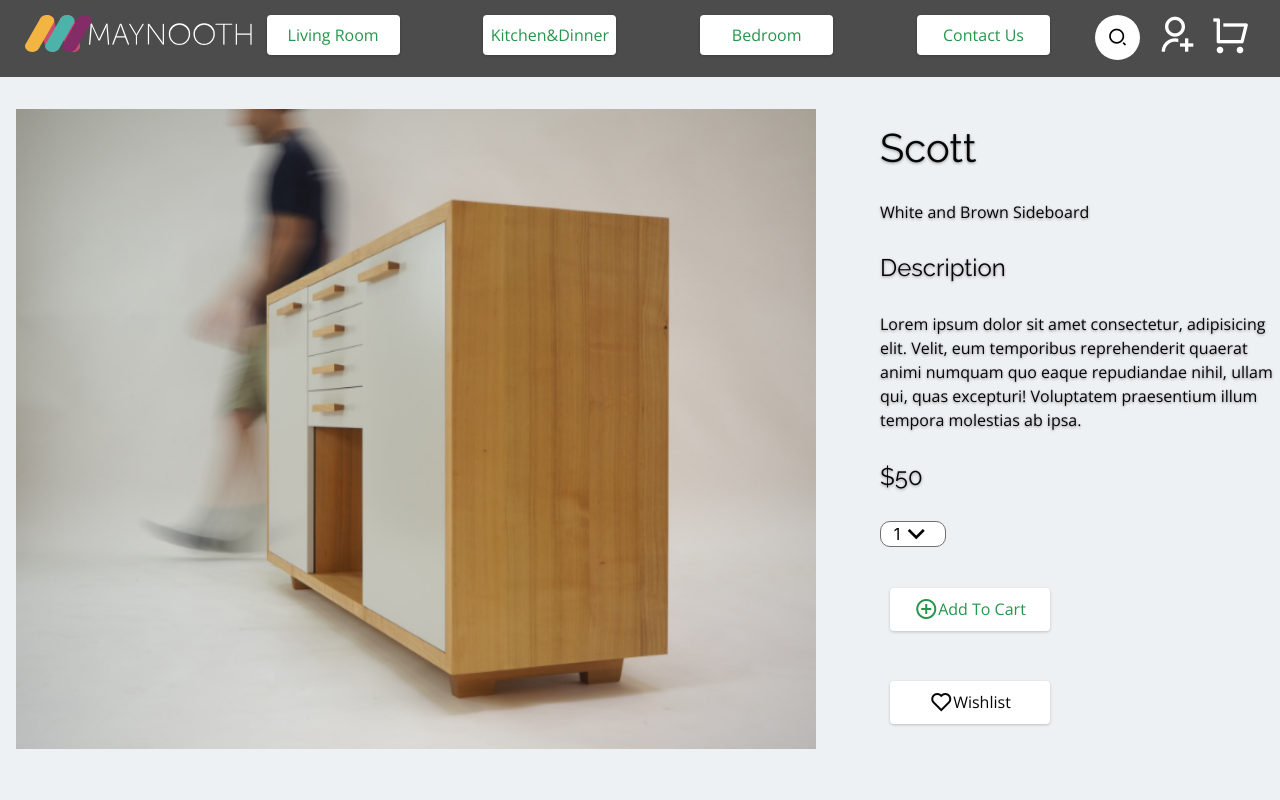
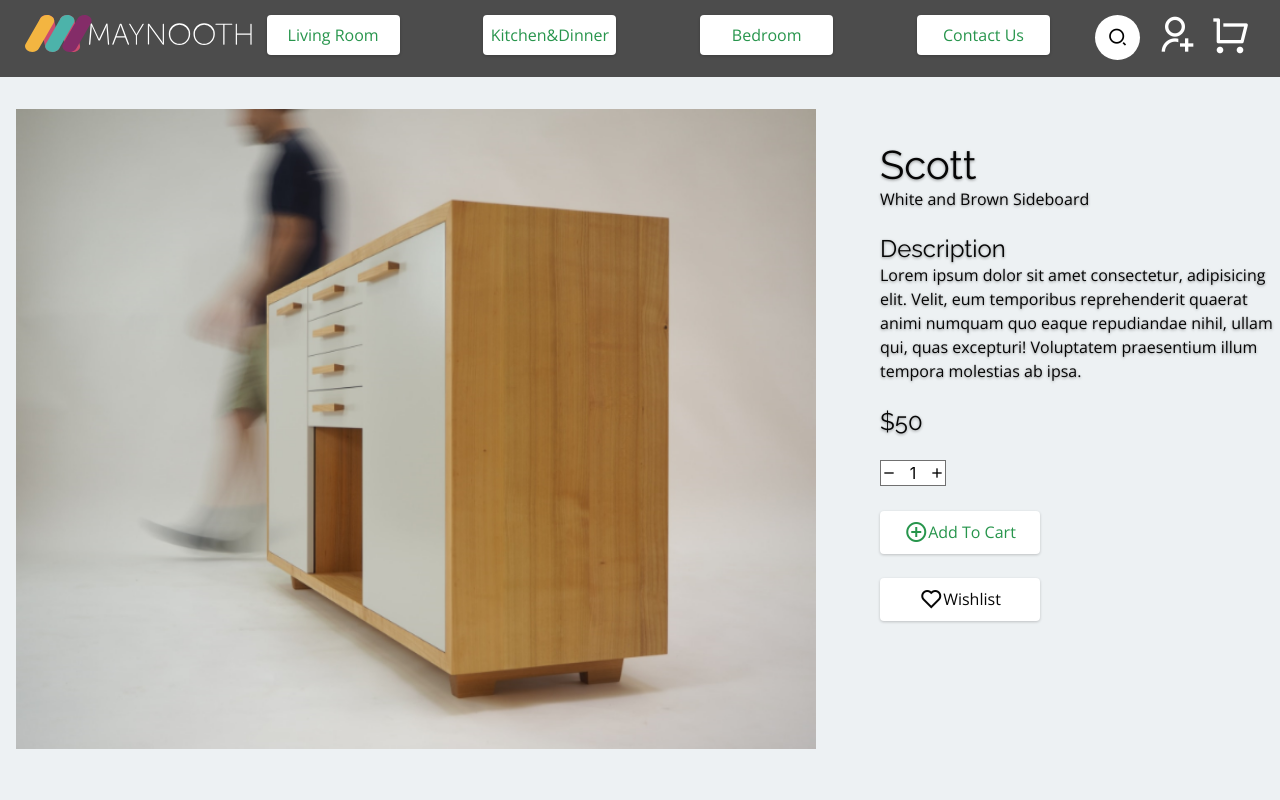
Before and after one commit to neelesh17/Mayooth-Furniture, a React (Create React App) app in the folder client/: page /product in a window 1280 px wide. Shown: the top 800 px of the page. Built offline with nearby package versions, Linux system fonts and the light colour scheme.

Commit message:
added textarea and submit buttom to the forms

```diff
--- a/client/src/components/form-input/form-input.styles.jsx
+++ b/client/src/components/form-input/form-input.styles.jsx
@@ -19,10 +19,6 @@ export const GroupContainer = styled.div`
     input[type='number']::-webkit-outer-spin-button {
         -webkit-appearance: none;
         margin: 0;
-    }
-    input[name="message"]{
-        width: 1312px;
-        height: 220px;
     }
 `;
 
@@ -62,3 +58,23 @@ export const FormInputContainer = styled.input`
         ${ShrinkLabelStyles};
     }
 `;
+
+export const FormTextAreaContainer = styled.textarea`
+    background: none;
+    background-color: white;
+    color: "black";
+    font-size: 18px;
+    padding: 1% 1% 1% 1%;
+    display: block;
+    width: 65em;
+    height: 13em;
+    border: none;
+    border-radius: 8px;
+    box-shadow: 0px 5px 10px #00000029;
+    resize: none;
+    margin-bottom: 2em;
+    outline: none;
+    &:focus ~ .label {
+        ${ShrinkLabelStyles};
+    }
+`;
--- /dev/null
+++ b/client/src/components/form-input/form-textarea.component.jsx
@@ -0,0 +1,24 @@
+import React from 'react';
+
+import {GroupContainer, FormTextAreaContainer, FormInputLabel} from './form-input.styles';
+
+const FormTextArea = ({ handleChange, label, ...otherProps}) => (
+    <GroupContainer>
+        <FormTextAreaContainer onChange={handleChange} {...otherProps} />
+        {
+            label ?
+            (<FormInputLabel
+                className={`
+                        ${otherProps.value.length ?
+                        'shrink' :
+                        null}
+                        label`
+            }>
+                {label}
+            </FormInputLabel>)
+            : null
+        }
+    </GroupContainer>
+);
+
+export default FormTextArea;
--- a/client/src/components/sign-in/sign-in.component.jsx
+++ b/client/src/components/sign-in/sign-in.component.jsx
@@ -48,7 +48,7 @@ const SignIn = ({history}) => {
                     <input className="input" type="checkbox" name="remember" />
                     <label className="input" for="remember">Remember me</label>
                 </div>
-                <CustomButton backgroundColor="rgba(39, 149, 76, 1)"  width="20em" height="4em">
+                <CustomButton backgroundColor="rgba(39, 149, 76, 1)"  type="submit" width="20em" height="4em">
                     <Text color="rgba(255, 255, 255, 1)" font="30px Raleway">Sign In</Text>
                 </CustomButton>
             </FormContainer>
--- a/client/src/components/sign-in/sign-in.styles.jsx
+++ b/client/src/components/sign-in/sign-in.styles.jsx
@@ -4,7 +4,7 @@ import{fade, Text} from '../style-utils/utils.styles';
 export const SignUpContainer = styled.div`
     display: flex;
     justify-content: center;
-    padding: 5em;
+    padding: 9em;
 `;
 
 export const FormContainer = styled.form`
--- a/client/src/components/sign-up/sign-up.component.jsx
+++ b/client/src/components/sign-up/sign-up.component.jsx
@@ -42,7 +42,7 @@ const SignUp = ({history}) => {
                 />
                 <FormInput
                     type="number"
-                    name="numer"
+                    name="number"
                     value={number}
                     handleChange={handleChange}
                     label="Phone Number"
@@ -66,14 +66,14 @@ const SignUp = ({history}) => {
                 />
                 <FormInput
                     type="password"
-                    name="confirm password"
+                    name="confirmPassword"
                     value={confirmPassword}
                     handleChange={handleChange}
                     label="Confirm Password"
                     required
                 />
                 <div style={{padding: "10px 0"}}>
-                    <input type="radio" name="terms" className="input" />
+                    <input type="radio" name="terms" className="input" required/>
                     <label for="terms" className="input">
                         I Agree with the <Link>Terms & Conditions</Link> of Maynooth Furniture
                     </label>
@@ -82,7 +82,7 @@ const SignUp = ({history}) => {
                     <input className="input" type="checkbox" name="remember" />
                     <label className="input" for="remember">Remember me</label>
                 </div>
-                <CustomButton backgroundColor="rgba(39, 149, 76, 1)"  width="20em" height="4em">
+                <CustomButton backgroundColor="rgba(39, 149, 76, 1)"  type="submit" width="20em" height="4em">
                     <Text color="rgba(255, 255, 255, 1)" font="30px Raleway">Sign Up</Text>
                 </CustomButton>
             </FormContainer>
--- a/client/src/components/style-utils/utils.styles.jsx
+++ b/client/src/components/style-utils/utils.styles.jsx
@@ -15,7 +15,7 @@ export const CustomButton = styled.button`
     color: ${props => props.color};
     background-color: ${props => props.backgroundColor};
     box-shadow:  0 1px 3px rgba(0, 0, 0, 0.2);
-
+    outline: none;
 `;
 
 export const Text = styled.p`
--- a/client/src/pages/contactuspage/contactus.component.jsx
+++ b/client/src/pages/contactuspage/contactus.component.jsx
@@ -3,7 +3,11 @@ import React, {useState} from 'react';
 import {ReactComponent as Logo} from '../../assets/Logo-Maynooth-Option2.svg';
 
 import FormInput from '../../components/form-input/form-input.component';
-import  {ContactUsContainer, LogoContainer,  Form, TextContainer, FormContainer} from './contactus.styles';
+import FormTextArea from  '../../components/form-input/form-textarea.component';
+
+import  {ContactUsContainer, LogoContainer,  Form,
+    TextContainer, FormContainer} from './contactus.styles';
+import {CustomButton, Text} from '../../components/style-utils/utils.styles';
 
 const ContactUs = () => {
     const [ messageCredentials, setCredentials ] = useState({
@@ -23,7 +27,7 @@ const ContactUs = () => {
 
     return(
     <ContactUsContainer>
-        <Form>
+        <Form id="contactus">
             <FormContainer>
                 <div style={{width: "50%"}}>
                     <FormInput type="text"
@@ -63,13 +67,17 @@ const ContactUs = () => {
                     </LogoContainer>
                 </div>
             </FormContainer>
-            <FormInput type="text"
+            <FormTextArea type="text"
                 name="message"
                 value={message}
                 handleChange={handleChange}
                 label="Message"
+                form="contactus"
                 required
             />
+            <CustomButton backgroundColor="rgba(39, 149, 76, 1)"  type="submit" width="20em" height="4em">
+                    <Text color="rgba(255, 255, 255, 1)" font="30px Raleway">Submit</Text>
+            </CustomButton>
         </Form>
     </ContactUsContainer>
     )
--- a/client/src/pages/contactuspage/contactus.styles.jsx
+++ b/client/src/pages/contactuspage/contactus.styles.jsx
@@ -6,6 +6,7 @@ export const ContactUsContainer = styled.div`
     background-color: #EDF1F3;
     margin: 0;
     width: 100%;
+    padding-bottom: 3em;
 `;
 
 export const Form = styled.form`
--- a/client/src/pages/productpage/productpage.component.jsx
+++ b/client/src/pages/productpage/productpage.component.jsx
@@ -1,4 +1,4 @@
-import React from 'react';
+import React, {useState} from 'react';
 
 import { ProductPageContainer, TextContainer, DesciptionContainer,
     ProductContainer, RelatedProductContainer, QuantityContainer
@@ -10,21 +10,33 @@ import SlideProducts from '../../components/slide-products/slide-product.compone
 
 const ProductPage = () => {
     const {name, image, description, price, company} = ProductItem;
+    let [User, setQuantity] = useState({
+        quantity: 1,
+    });
+
+    const {quantity} = User;
     return(
     <ProductPageContainer>
         <ProductContainer>
             <ImageContainer src={image} width="50em" height="40em" />
             <TextContainer>
+                <div>
                     <Text font="40px Raleway">{company}</Text>
                     <Text font="16px Open Sans">{name}</Text>
+                </div>
+
+                <div>
                     <Text font="24px/29px Raleway">Description</Text>
                     <DesciptionContainer>
                         <Text font="16px/24px Open Sans">{description}</Text>
                     </DesciptionContainer>
+                </div>
                 <Text font="24px/29px Raleway">{price}</Text>
                 <QuantityContainer>
-                    <span>1</span>
-                    <i class="ri-arrow-down-s-line ri-2x"></i></QuantityContainer>
+                    <i class="ri-subtract-line" onClick={() => {if(quantity>1) setQuantity({quantity: quantity-1})}}/>
+                    <span>{quantity}</span>
+                    <i class="ri-add-line" onClick={() => setQuantity({quantity: quantity +1 })}/>
+                </QuantityContainer>
                 <CustomButton backgroundColor="rgba(255, 255, 255, 1)" color="rgba(39, 149, 76, 1)" width="10em" height="2.7em">
                     <i class="ri-add-circle-line ri-xl"></i>Add To Cart
                 </CustomButton>
--- a/client/src/pages/productpage/productpage.styles.jsx
+++ b/client/src/pages/productpage/productpage.styles.jsx
@@ -22,16 +22,18 @@ export const RelatedProductContainer = styled.div`
 export const TextContainer = styled.div`
     display: flex;
     flex-direction: column;
-    justify-content: space-around;
+    justify-content: space-between;
+    height: 30em;
     ${Text}{
         text-align: start;
     }
-    padding-left: 4em;
+    padding: 2em 0 0 4em;
     width: 30%;
     button{
         display: flex;
         align-items: center;
         justify-content: center;
+        margin:0;
     }
 `;
 export const DesciptionContainer = styled.div`
@@ -40,13 +42,12 @@ export const DesciptionContainer = styled.div`
 
 export const QuantityContainer = styled.div`
     display: flex;
-    justify-content: center;
+    justify-content: space-between;
     align-items: center;
     width: 4em;
     height: 1.5em;
     background: rgba(255, 255, 255, 1);
     border: 1px solid rgba(112, 112, 112, 1);
-    border-radius: 10px;
     opacity: 1;
     i{
         cursor:pointer;
```
Lines whose indentation alone changed are shown as unchanged.
